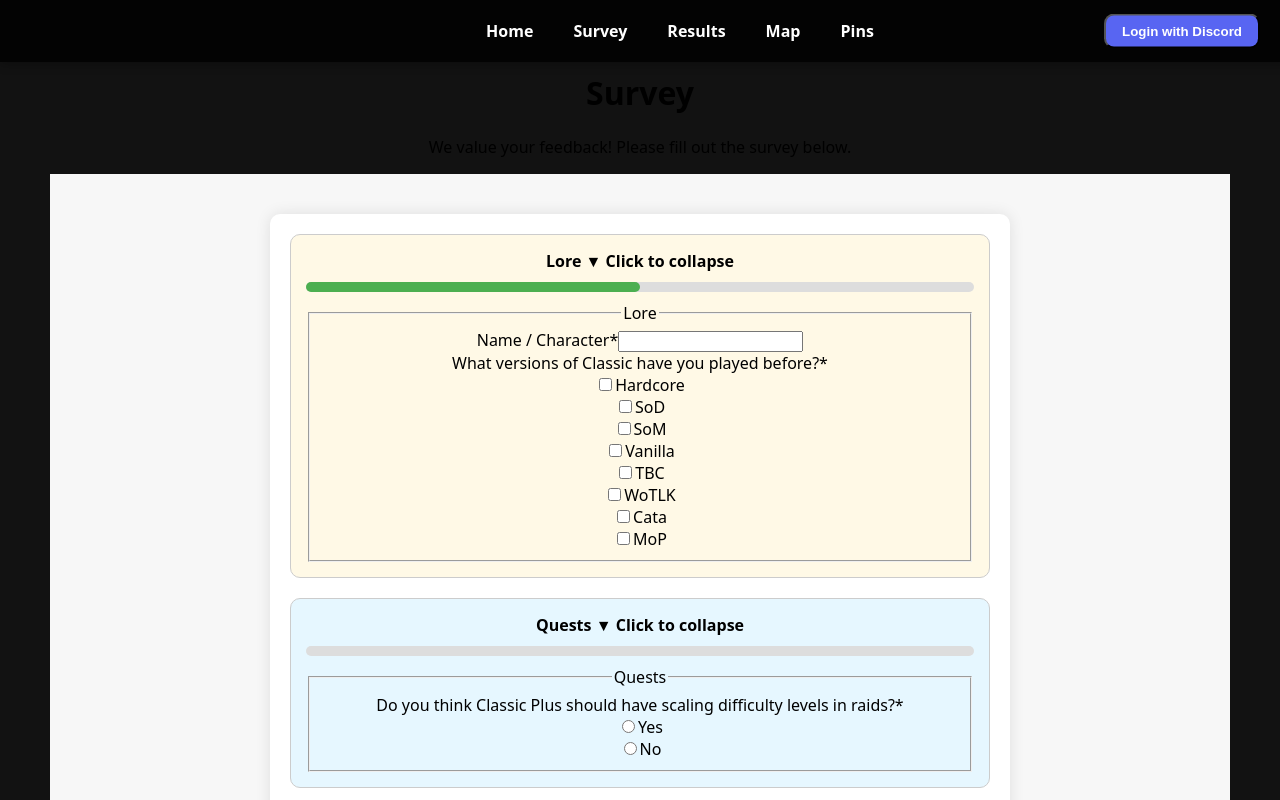
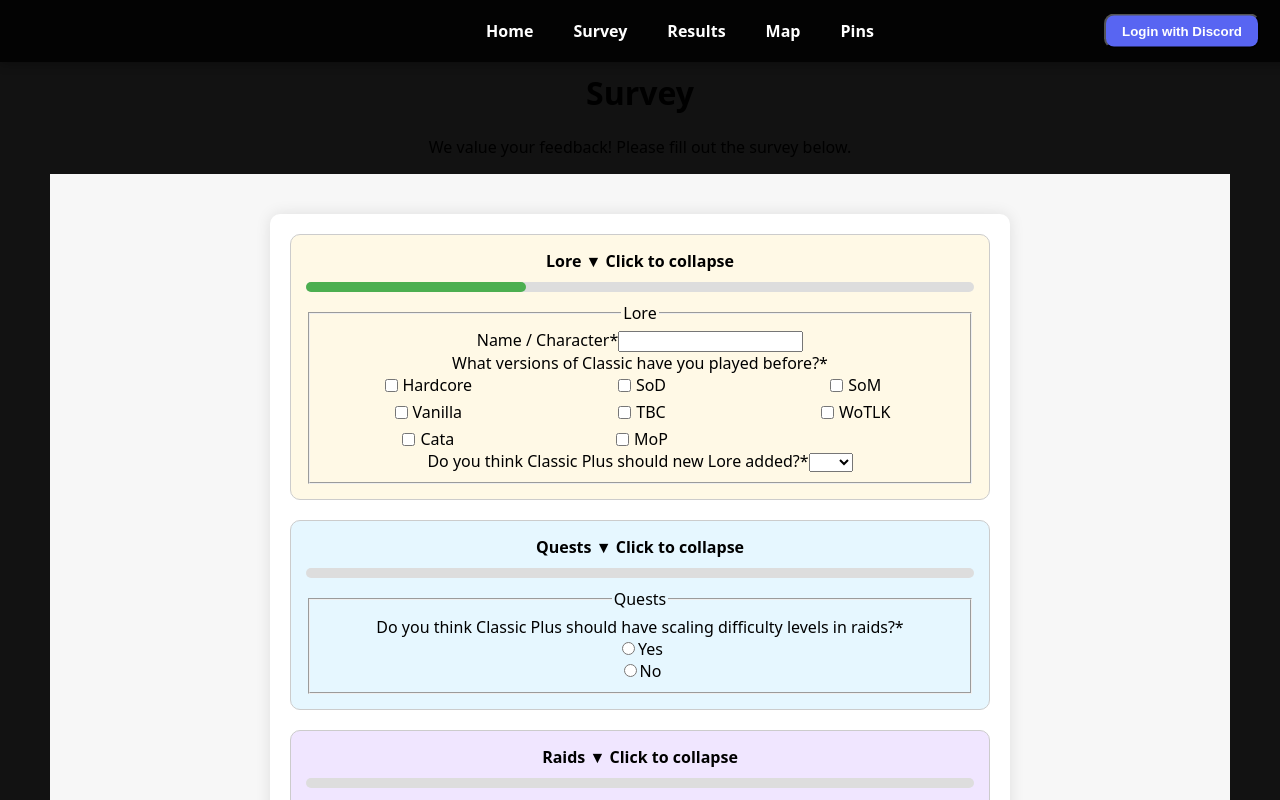
Before and after one commit to wowclassic-plus/wowclassicdotplus, a React (Create React App) app in the folder frontend/: page /survey in a window 1280 px wide. Shown: the top 800 px of the page. Built offline with nearby package versions, Linux system fonts and the light colour scheme.

Commit message:
Adding additional file to make the survey easier to adjust

```diff
--- a/frontend/src/components/SurveyForm.js
+++ b/frontend/src/components/SurveyForm.js
@@ -1,64 +1,7 @@
 import React, { useState } from "react";
 import Form from "@rjsf/core";
 import Ajv8Validator from "@rjsf/validator-ajv8";
-
-// Schema sections
-const schemaSections = {
-  Lore: {
-    title: "Lore",
-    properties: {
-      name: { type: "string", title: "Name / Character" },
-      previous_versions: {
-        type: "array",
-        title: "What versions of Classic have you played before?",
-        items: {
-          type: "string",
-          enum: ["Hardcore", "SoD", "SoM", "Vanilla", "TBC", "WoTLK", "Cata", "MoP"],
-        },
-        uniqueItems: true,
-      },
-    },
-    required: ["name", "previous_versions"],
-  },
-  Quests: {
-    title: "Quests",
-    properties: {
-      scaling_raids: {
-        type: "string",
-        title: "Do you think Classic Plus should have scaling difficulty levels in raids?",
-        enum: ["Yes", "No"],
-      },
-    },
-    required: ["scaling_raids"],
-  },
-  Raids: {
-    title: "Raids",
-    properties: {
-      new_race_class: {
-        type: "string",
-        title: "Do you think Classic Plus should have new race/class combinations?",
-        enum: ["Yes", "No"],
-      },
-    },
-    required: ["new_race_class"],
-  },
-  Dungeons: {
-    title: "Dungeons",
-    properties: {
-      currently_play: { type: "string", title: "Do you currently play Classic?", enum: ["Yes", "No"] },
-      intend_to_play: { type: "string", title: "Would you intend to play Classic Plus?", enum: ["Yes", "No"] },
-    },
-    required: ["currently_play", "intend_to_play"],
-  },
-};
-
-// Section colors
-const sectionColors = {
-  Lore: "#FFF9E6",
-  Quests: "#E6F7FF",
-  Raids: "#F0E6FF",
-  Dungeons: "#E6FFE6",
-};
+import { schemaSections, uiSchemas, sectionColors } from "./SurveySchema";
 
 // Custom field wrapper
 function FieldBox({ label, required, children }) {
@@ -83,13 +26,43 @@ function FieldBox({ label, required, children }) {
   );
 }
 
-// Collapsible section with progress
+// Custom Checkboxes widget for table/grid layout
+function CheckboxesGridWidget({ options, value, onChange }) {
+  const { enumOptions } = options;
+
+  const handleToggle = (itemValue) => {
+    if (value?.includes(itemValue)) {
+      onChange(value.filter(v => v !== itemValue));
+    } else {
+      onChange([...(value || []), itemValue]);
+    }
+  };
+
+  return (
+    <div style={{ display: "grid", gridTemplateColumns: "repeat(3, 1fr)", gap: 5 }}>
+      {enumOptions.map((opt, i) => (
+        <label key={i}
+        style={{ display: "flex", alignItems: "center", justifyContent: "center", cursor: "pointer" }}>
+          <input
+            type="checkbox"
+            checked={value?.includes(opt.value) || false}
+            onChange={() => handleToggle(opt.value)}
+            style={{ marginRight: 5 }}
+          />
+          {opt.label}
+        </label>
+      ))}
+    </div>
+  );
+}
+
+// Collapsible section with progress bar
 function CollapsibleSection({ title, schema, uiSchema, formData, onChange }) {
   const [collapsed, setCollapsed] = useState(false);
   const sectionColor = sectionColors[title] || "#f5f5f5";
 
   const allKeys = Object.keys(schema.properties);
-  const answeredCount = allKeys.filter((k) => formData[k] !== undefined && formData[k] !== "").length;
+  const answeredCount = allKeys.filter(k => formData[k] !== undefined && formData[k] !== "").length;
   const totalCount = allKeys.length;
   const progressPercent = Math.round((answeredCount / totalCount) * 100);
 
@@ -125,7 +98,7 @@ function CollapsibleSection({ title, schema, uiSchema, formData, onChange }) {
             borderRadius: 5,
             transition: "width 0.3s",
           }}
-        ></div>
+        />
       </div>
 
       {!collapsed && (
@@ -135,32 +108,23 @@ function CollapsibleSection({ title, schema, uiSchema, formData, onChange }) {
           validator={Ajv8Validator}
           FieldTemplate={FieldBox}
           formData={formData}
-          onChange={(e) => onChange({ ...formData, ...e.formData })}
+          onChange={e => onChange({ ...formData, ...e.formData })}
           showErrorList={false}
-        >
-          {/* Pass null so the default submit button is not rendered */}
-          {() => null}
-        </Form>
+          children={() => null} // REMOVE default submit
+          widgets={{ CheckboxesWidget: CheckboxesGridWidget }} // custom grid widget
+        />
       )}
     </div>
   );
 }
 
-// Full survey component
+// Main SurveyForm
 export default function SurveyForm({ backendUrl }) {
+  const [formData, setFormData] = useState({});
   const [submitted, setSubmitted] = useState(false);
   const [error, setError] = useState(null);
-  const [formData, setFormData] = useState({});
 
-  // UI schemas
-  const uiSchemas = {
-    Lore: { previous_versions: { "ui:widget": "checkboxes", "ui:options": { inline: false } } },
-    Quests: { scaling_raids: { "ui:widget": "radio" } },
-    Raids: { new_race_class: { "ui:widget": "radio" } },
-    Dungeons: { currently_play: { "ui:widget": "radio" }, intend_to_play: { "ui:widget": "radio" } },
-  };
-
-  // Validate required fields in all sections
+  // Check all required fields
   const validateAll = () => {
     for (let sectionName in schemaSections) {
       const req = schemaSections[sectionName].required || [];
@@ -194,8 +158,7 @@ export default function SurveyForm({ backendUrl }) {
     }
   };
 
-  if (submitted)
-    return <h2 style={{ color: "#222" }}>Thank you for your feedback!</h2>;
+  if (submitted) return <h2 style={{ color: "#222" }}>Thank you for your feedback!</h2>;
 
   return (
     <div style={{ backgroundColor: "#f7f7f7", minHeight: "100vh", padding: 40 }}>
@@ -209,19 +172,17 @@ export default function SurveyForm({ backendUrl }) {
           boxShadow: "0 0 15px rgba(0,0,0,0.1)",
         }}
       >
-        {Object.keys(schemaSections).map((section, index, arr) => (
-          <div key={section}>
+        {Object.keys(schemaSections).map(section => (
           <CollapsibleSection
+            key={section}
             title={section}
             schema={schemaSections[section]}
             uiSchema={uiSchemas[section] || {}}
             formData={formData}
             onChange={setFormData}
-              children={null}
           />
+        ))}
 
-            {/* Only show submit on the last section */}
-            {index === arr.length - 1 && (
         <button
           onClick={handleSubmit}
           style={{
@@ -231,13 +192,11 @@ export default function SurveyForm({ backendUrl }) {
             backgroundColor: "#666",
             color: "white",
             cursor: "pointer",
+            marginTop: 20,
           }}
         >
           Submit
         </button>
-            )}
-          </div>
-        ))}
 
         {error && <p style={{ color: "red", marginTop: 10 }}>{error}</p>}
       </div>
--- /dev/null
+++ b/frontend/src/components/SurveySchema.js
@@ -0,0 +1,62 @@
+// surveySchema.js
+
+export const schemaSections = {
+  Lore: {
+    title: "Lore",
+    properties: {
+      name: { type: "string", title: "Name / Character" },
+      previous_versions: {
+        type: "array",
+        title: "What versions of Classic have you played before?",
+        items: {
+          type: "string",
+          enum: ["Hardcore", "SoD", "SoM", "Vanilla", "TBC", "WoTLK", "Cata", "MoP"],
+        },
+        uniqueItems: true,
+      },
+      new_lore: { type: "string", title: "Do you think Classic Plus should new Lore added?", enum: ["Yes", "No"] },
+    },
+    required: ["name", "previous_versions","new_lore"],
+  },
+  Quests: {
+    title: "Quests",
+    properties: {
+      scaling_raids: { type: "string", title: "Do you think Classic Plus should have scaling difficulty levels in raids?", enum: ["Yes", "No"] },
+    },
+    required: ["scaling_raids"],
+  },
+  Raids: {
+    title: "Raids",
+    properties: {
+      new_race_class: { type: "string", title: "Do you think Classic Plus should have new race/class combinations?", enum: ["Yes", "No"] },
+    },
+    required: ["new_race_class"],
+  },
+  Dungeons: {
+    title: "Dungeons",
+    properties: {
+      currently_play: { type: "string", title: "Do you currently play Classic?", enum: ["Yes", "No"] },
+      intend_to_play: { type: "string", title: "Would you intend to play Classic Plus?", enum: ["Yes", "No"] },
+    },
+    required: ["currently_play", "intend_to_play"],
+  },
+};
+
+export const uiSchemas = {
+  Lore: {
+    previous_versions: {
+      "ui:widget": "checkboxes",
+      "ui:options": { inline: false, grid: true }, // custom rendering in table/grid
+    },
+  },
+  Quests: { scaling_raids: { "ui:widget": "radio" } },
+  Raids: { new_race_class: { "ui:widget": "radio" } },
+  Dungeons: { currently_play: { "ui:widget": "radio" }, intend_to_play: { "ui:widget": "radio" } },
+};
+
+export const sectionColors = {
+  Lore: "#FFF9E6",
+  Quests: "#E6F7FF",
+  Raids: "#F0E6FF",
+  Dungeons: "#E6FFE6",
+};
```
Lines whose indentation alone changed are shown as unchanged.
